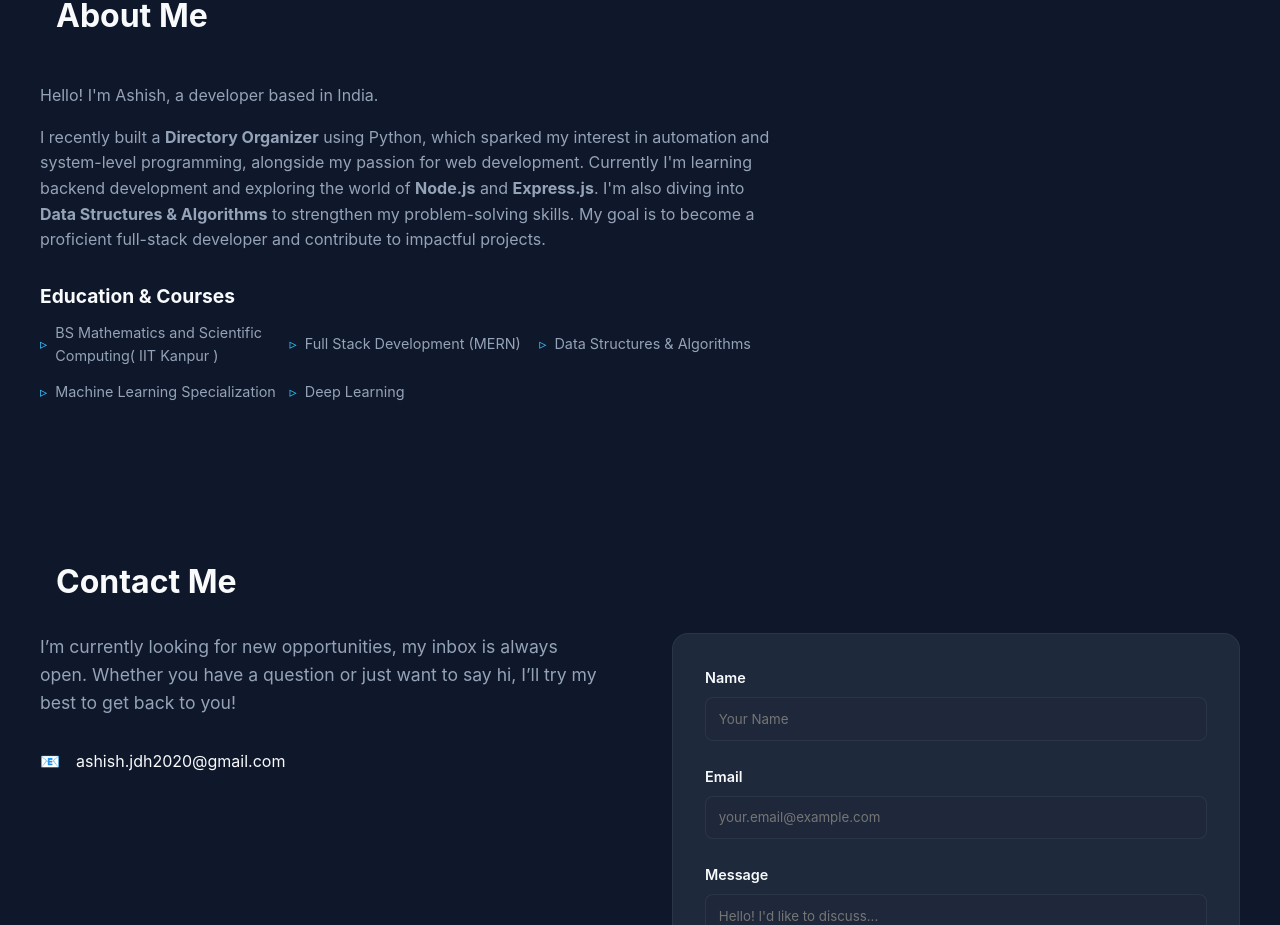
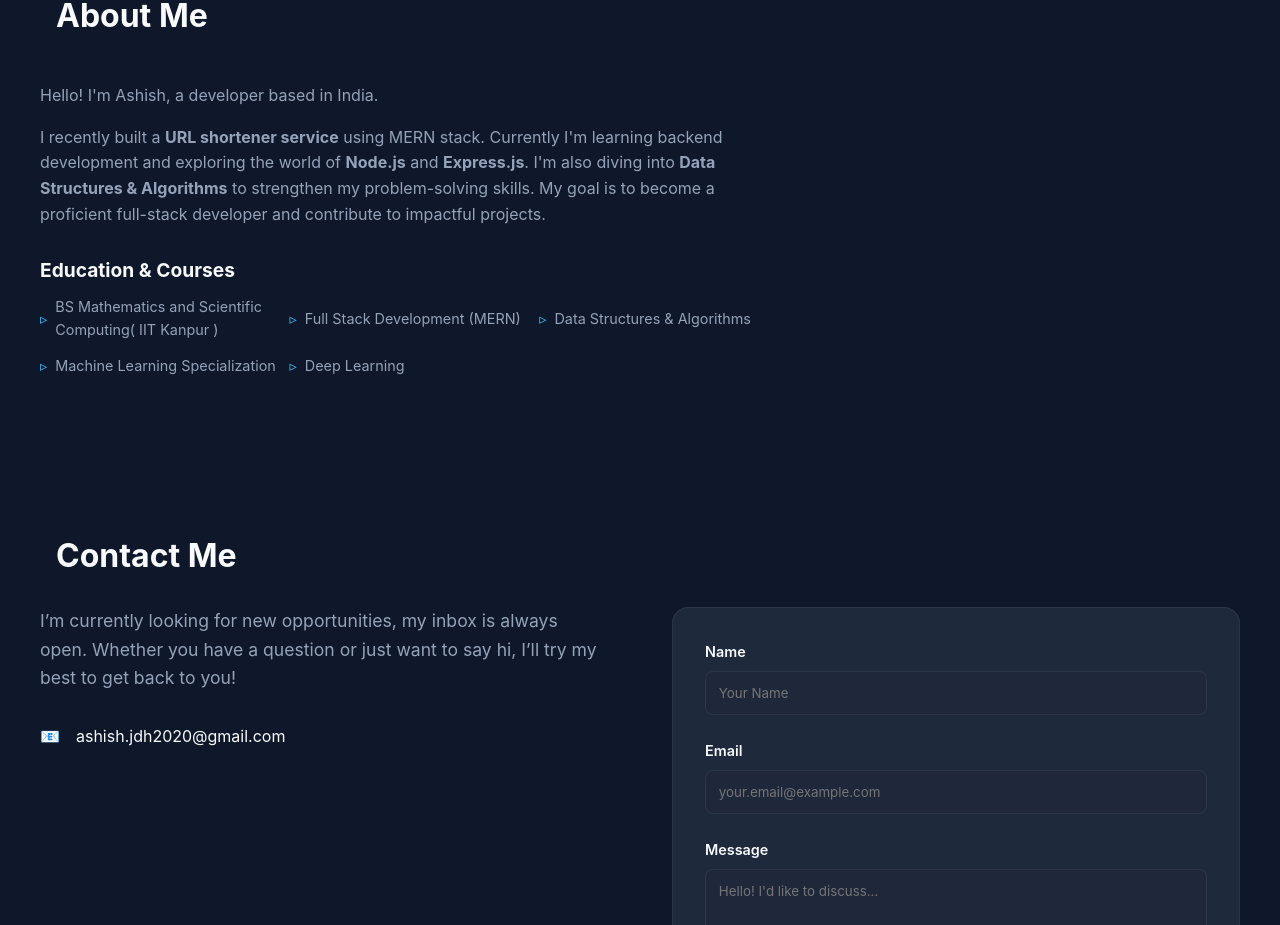
Before and after one commit to ashishb20/Portfolio, a React (Vite) app in the folder Portfolio/: page / in a window 1280 px wide. Shown: the part 2220-3145 px from the top of the page. Built offline with nearby package versions, Linux system fonts and the light colour scheme.

Commit message:
Project demo links added

```diff
--- a/Portfolio/src/components/About.jsx
+++ b/Portfolio/src/components/About.jsx
@@ -23,7 +23,7 @@ const About = () => {
                         Hello! I'm Ashish, a developer based in India.
                     </p>
                     <p style={{ color: 'var(--text-secondary)', marginBottom: '2rem' }}>
-                        I recently built a <strong>Directory Organizer</strong> using Python, which sparked my interest in automation and system-level programming, alongside my passion for web development.
+                        I recently built a <strong>URL shortener service</strong> using MERN stack.
                         Currently I'm learning backend development and exploring the world of <strong>Node.js</strong> and <strong>Express.js</strong>. I'm also diving into <strong>Data Structures & Algorithms</strong> to strengthen my problem-solving skills. My goal is to become a proficient full-stack developer and contribute to impactful projects.
                     </p>
 
```
